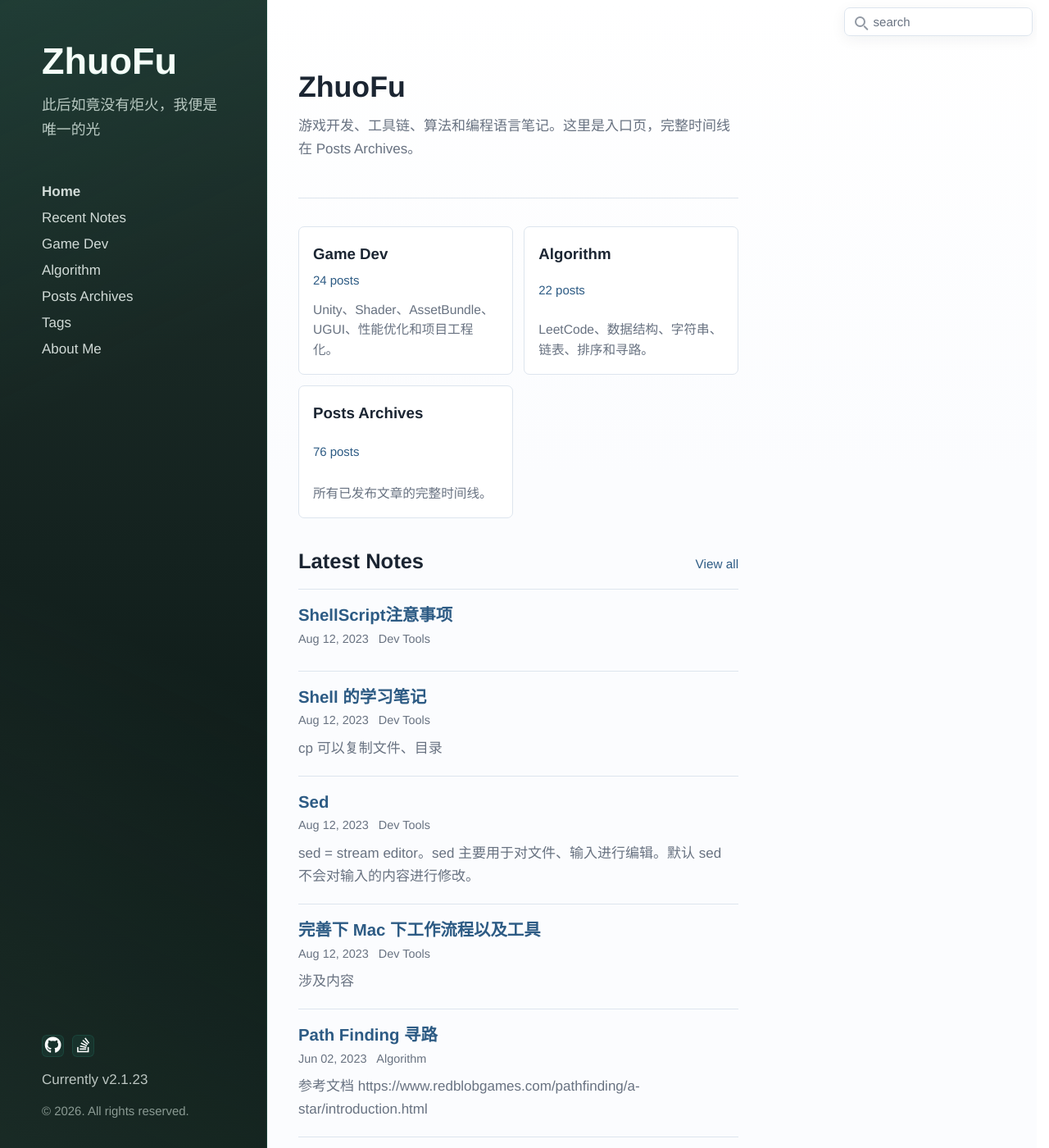
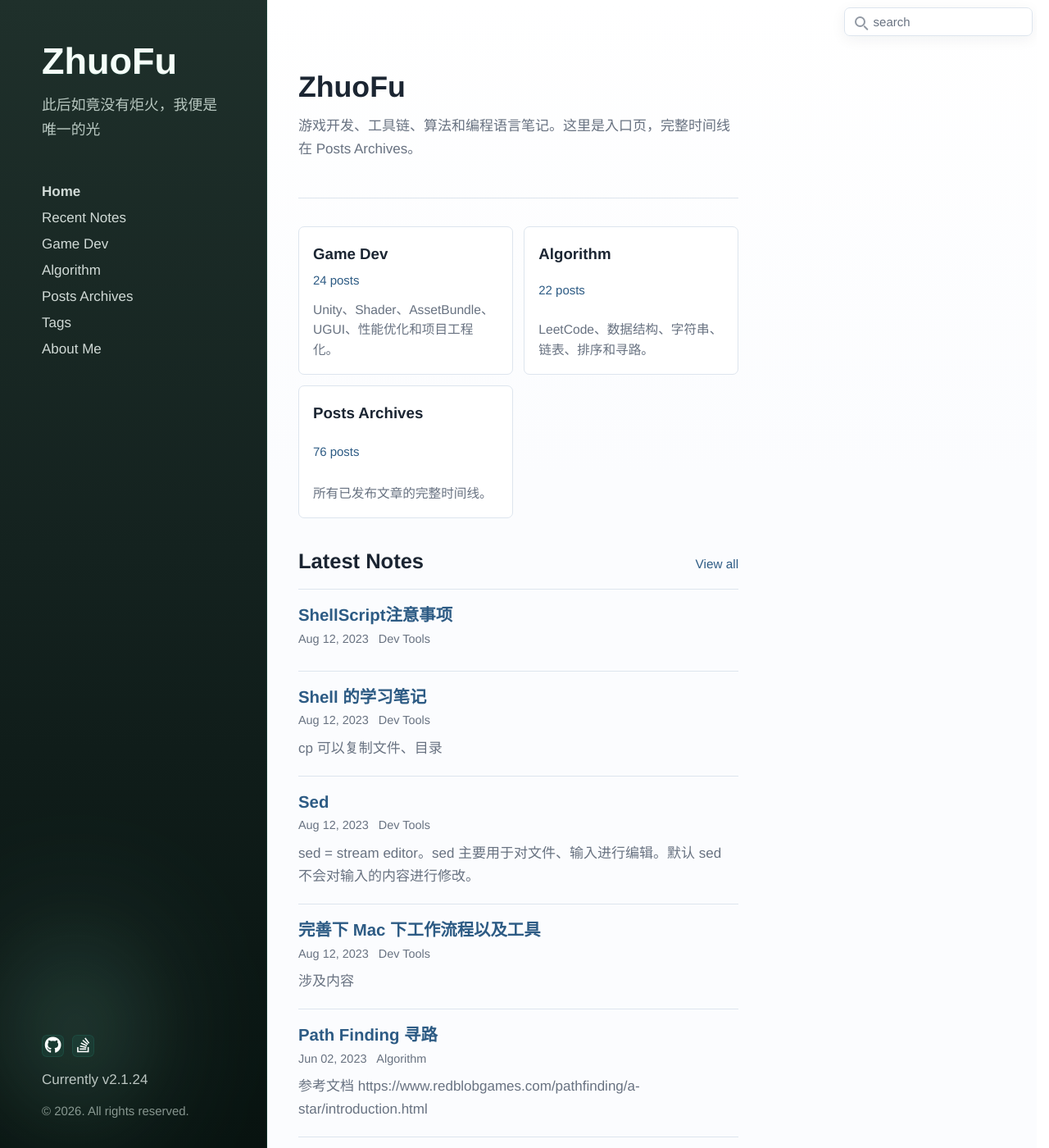
Before and after one commit to Newbility523/newbility523.github.io, a Jekyll site: the page built from index.html, in a window 1280 px wide and 1400 px high. Shown: the whole window at 82% size. Built offline with Jekyll 4.4.1, drawn with Linux system fonts in a browser that asks for light colours; nearby versions of some CDN libraries; some web fonts are replaced.

Commit message:
Add sidebar spotlight motion

```diff
--- a/_config.yml
+++ b/_config.yml
@@ -20,7 +20,7 @@
 paginate_path:    /recent-notes/page:num/
 
 # Custom vars
-version:          2.1.23
+version:          2.1.24
 
 github:
   repo:           https://github.com/poole/hyde
--- a/public/css/hyde.css
+++ b/public/css/hyde.css
@@ -63,15 +63,54 @@
  */
 
 .sidebar {
+  --sidebar-spotlight-x: 72%;
+  --sidebar-spotlight-y: 18%;
+  --sidebar-spotlight-scale: 1;
+  --sidebar-spotlight-duration: 6400ms;
+  position: relative;
+  overflow: hidden;
+  isolation: isolate;
   text-align: left;
   padding: 2rem;
   color: var(--color-sidebar-text);
   background:
-    linear-gradient(155deg, rgba(var(--color-sidebar-accent-rgb), .18) 0%, rgba(var(--color-sidebar-accent-rgb), 0) 34%),
-    linear-gradient(25deg, rgba(var(--color-sidebar-secondary-rgb), .28) 0%, rgba(var(--color-sidebar-secondary-rgb), 0) 45%),
     linear-gradient(180deg, var(--color-sidebar-start) 0%, var(--color-sidebar-mid) 48%, var(--color-sidebar-end) 100%);
   border-right: 1px solid var(--color-sidebar-border);
   z-index: 0;
+}
+
+.sidebar::before {
+  position: absolute;
+  top: var(--sidebar-spotlight-y);
+  left: var(--sidebar-spotlight-x);
+  z-index: 0;
+  width: 18rem;
+  height: 24rem;
+  content: "";
+  pointer-events: none;
+  background:
+    radial-gradient(ellipse at center,
+      rgba(183, 234, 215, .46) 0%,
+      rgba(101, 190, 160, .24) 31%,
+      rgba(45, 120, 100, .08) 56%,
+      rgba(45, 120, 100, 0) 72%);
+  border-radius: 50%;
+  filter: blur(72px);
+  opacity: .68;
+  mix-blend-mode: screen;
+  transform: translate(-50%, -50%) scale(var(--sidebar-spotlight-scale));
+  transition:
+    top var(--sidebar-spotlight-duration) cubic-bezier(.42, 0, .18, 1),
+    left var(--sidebar-spotlight-duration) cubic-bezier(.42, 0, .18, 1),
+    transform var(--sidebar-spotlight-duration) cubic-bezier(.42, 0, .18, 1),
+    opacity 1200ms ease;
+  will-change: top, left, transform;
+}
+
+@media (prefers-reduced-motion: reduce) {
+  .sidebar::before {
+    transition: none;
+  }
 }
 @media (min-width: 48rem) {
   .sidebar {
@@ -209,6 +248,7 @@
     right: 2rem;
     bottom: 2rem;
     left: 2rem;
+    z-index: 1;
     display: flex;
     flex-direction: column;
   }
@@ -540,8 +580,6 @@
 /* Custom */
 .theme-base-0f .sidebar {
   background:
-    linear-gradient(155deg, rgba(var(--color-sidebar-accent-rgb), .18) 0%, rgba(var(--color-sidebar-accent-rgb), 0) 34%),
-    linear-gradient(25deg, rgba(var(--color-sidebar-secondary-rgb), .28) 0%, rgba(var(--color-sidebar-secondary-rgb), 0) 45%),
     linear-gradient(180deg, var(--color-sidebar-start) 0%, var(--color-sidebar-mid) 48%, var(--color-sidebar-end) 100%);
 }
 .theme-base-0f .content a,
@@ -593,8 +631,6 @@
 /* Custom */
 .theme-long-qian .sidebar {
   background:
-    linear-gradient(155deg, rgba(var(--color-sidebar-accent-rgb), .18) 0%, rgba(var(--color-sidebar-accent-rgb), 0) 34%),
-    linear-gradient(25deg, rgba(var(--color-sidebar-secondary-rgb), .28) 0%, rgba(var(--color-sidebar-secondary-rgb), 0) 45%),
     linear-gradient(180deg, var(--color-sidebar-start) 0%, var(--color-sidebar-mid) 48%, var(--color-sidebar-end) 100%);
 }
 .theme-long-qian .content a,
--- a/public/js/site-search.js
+++ b/public/js/site-search.js
@@ -168,3 +168,61 @@
     }
   });
 }());
+
+(function () {
+  var sidebar = document.querySelector('.sidebar');
+  if (!sidebar) return;
+
+  var reducedMotion = window.matchMedia && window.matchMedia('(prefers-reduced-motion: reduce)');
+  var timer = null;
+
+  function randomBetween(min, max) {
+    return min + Math.random() * (max - min);
+  }
+
+  function clearTimer() {
+    if (timer) {
+      window.clearTimeout(timer);
+      timer = null;
+    }
+  }
+
+  function moveSpotlight() {
+    if (reducedMotion && reducedMotion.matches) return;
+
+    var duration = Math.round(randomBetween(5600, 9200));
+    sidebar.style.setProperty('--sidebar-spotlight-duration', duration + 'ms');
+    sidebar.style.setProperty('--sidebar-spotlight-x', randomBetween(8, 92).toFixed(1) + '%');
+    sidebar.style.setProperty('--sidebar-spotlight-y', randomBetween(6, 94).toFixed(1) + '%');
+    sidebar.style.setProperty('--sidebar-spotlight-scale', randomBetween(.88, 1.18).toFixed(2));
+
+    timer = window.setTimeout(moveSpotlight, duration + Math.round(randomBetween(350, 1200)));
+  }
+
+  function startSpotlight() {
+    clearTimer();
+
+    if (reducedMotion && reducedMotion.matches) {
+      sidebar.style.setProperty('--sidebar-spotlight-x', '72%');
+      sidebar.style.setProperty('--sidebar-spotlight-y', '18%');
+      sidebar.style.setProperty('--sidebar-spotlight-scale', '1');
+      return;
+    }
+
+    window.setTimeout(moveSpotlight, 320);
+  }
+
+  startSpotlight();
+
+  if (reducedMotion && reducedMotion.addEventListener) {
+    reducedMotion.addEventListener('change', startSpotlight);
+  }
+
+  document.addEventListener('visibilitychange', function () {
+    if (document.hidden) {
+      clearTimer();
+    } else {
+      startSpotlight();
+    }
+  });
+}());
```
